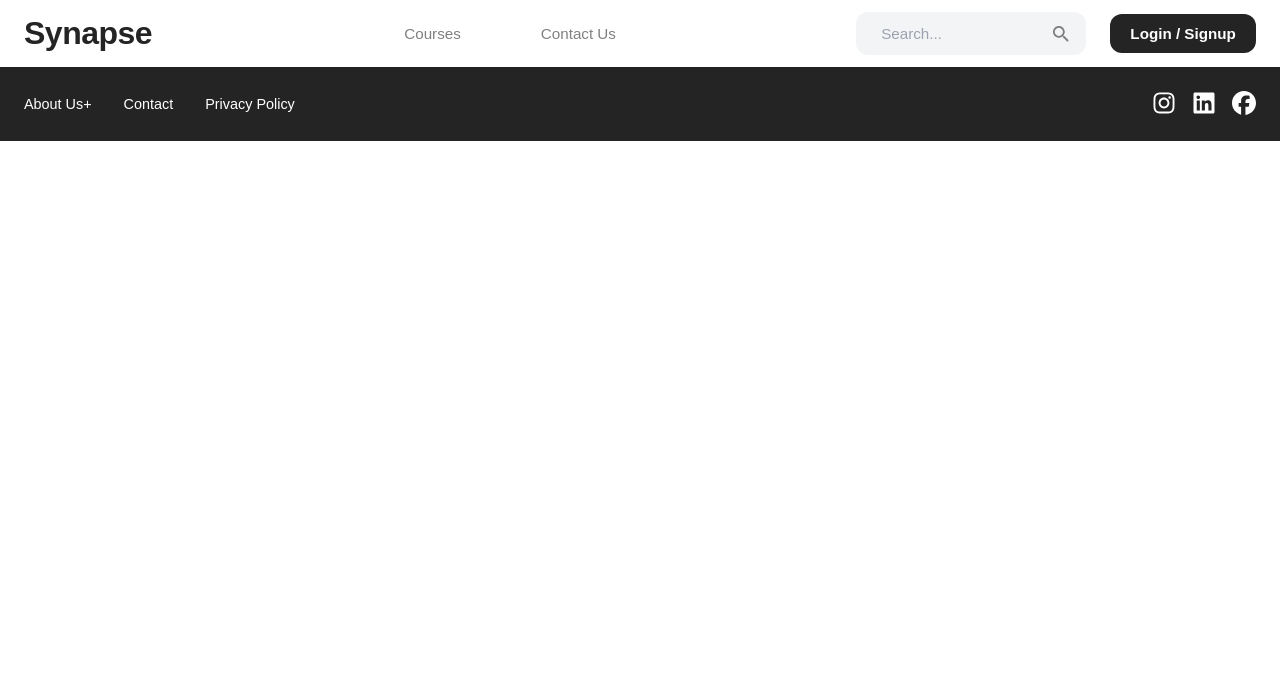
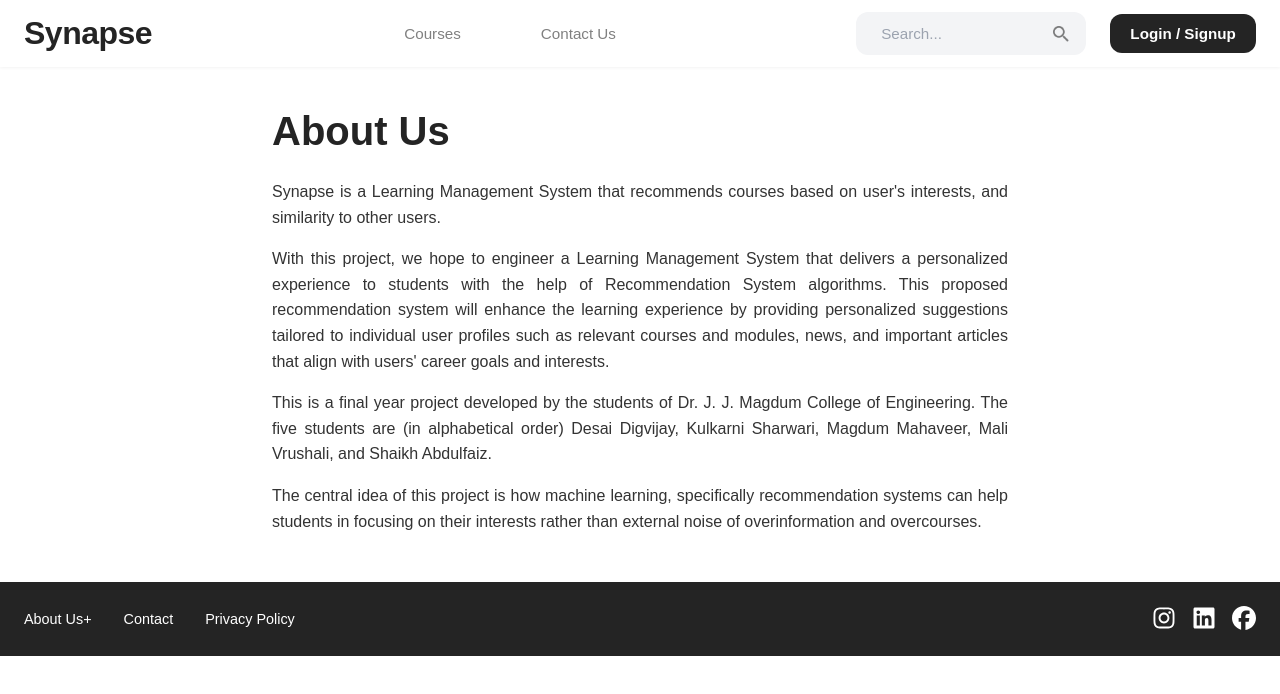
Before and after one commit to abdulshaikh55/synapse, a React (Vite) app in the folder frontend/: page /about in a window 1280 px wide. Shown: the top 694 px of the page. Built offline with nearby package versions, Linux system fonts and the light colour scheme.

Commit message:
✨ feat(About): link to footer

```diff
--- a/frontend/src/App.tsx
+++ b/frontend/src/App.tsx
@@ -9,6 +9,7 @@ import { AuthProvider } from "./context/AuthContext";
 import Footer from "./components/Footer/Footer";
 import PrivacyPolicy from "./pages/PrivacyPolicy/PrivacyPolicy";
 import Courses from "./pages/Courses/Courses";
+import About from "./pages/About/About";
 
 function App() {
   return (
@@ -18,6 +19,7 @@ function App() {
         <Routes>
           <Route path="/" element={<Main />} />
           <Route path="/signupLogin" element={<SignupLogin />} />
+          <Route path="/about" element={<About />} />
           <Route path="/contact" element={<Contact />} />
           <Route path="/surveyForm" element={<SurveyForm />} />
           <Route path="/privacy" element={<PrivacyPolicy />} />
--- /dev/null
+++ b/frontend/src/pages/About/About.module.css
@@ -0,0 +1,19 @@
+.aboutContainer {
+  padding: 2rem;
+  max-width: 800px;
+  margin: 0 auto;
+  color: #333;
+  line-height: 1.6;
+  font-family: Arial, Helvetica, sans-serif;
+}
+
+.aboutContainer h1 {
+  font-size: 2.5rem;
+  margin-bottom: 1rem;
+  color: #242424;
+}
+
+.aboutContainer p {
+  margin-bottom: 1rem;
+  text-align: justify;
+}
--- /dev/null
+++ b/frontend/src/pages/About/About.tsx
@@ -0,0 +1,36 @@
+import styles from "./About.module.css";
+
+const About = () => {
+  return (
+    <div className={styles.aboutContainer}>
+      <h1>About Us</h1>
+      <p>
+        Synapse is a Learning Management System that recommends courses based on
+        user's interests, and similarity to other users.
+      </p>
+      <p>
+        With this project, we hope to engineer a Learning Management System that
+        delivers a personalized experience to students with the help of
+        Recommendation System algorithms. This proposed recommendation system
+        will enhance the learning experience by providing personalized
+        suggestions tailored to individual user profiles such as relevant
+        courses and modules, news, and important articles that align with users'
+        career goals and interests.
+      </p>
+      <p>
+        {" "}
+        This is a final year project developed by the students of Dr. J. J.
+        Magdum College of Engineering. The five students are (in alphabetical
+        order) Desai Digvijay, Kulkarni Sharwari, Magdum Mahaveer, Mali
+        Vrushali, and Shaikh Abdulfaiz.{" "}
+      </p>
+      <p>
+        The central idea of this project is how machine learning, specifically
+        recommendation systems can help students in focusing on their interests
+        rather than external noise of overinformation and overcourses.
+      </p>
+    </div>
+  );
+};
+
+export default About;
--- a/frontend/src/pages/Main/Main.tsx
+++ b/frontend/src/pages/Main/Main.tsx
@@ -52,14 +52,26 @@ const Hero = () => {
         <h2>Additional Resources</h2>
         <div className={styles.io}>
           <div className={styles.in}>
+            <a
+              href="https://www.jjmcoe.ac.in"
+              target="_blank"
+              rel="noopener noreferrer"
+            >
               <img src={resource_in} alt="Coding logo" />
               <h3>Alumni resources</h3>
               <p>Take a look at these resources compiled by your alumni</p>
+            </a>
           </div>
           <div className={styles.out}>
+            <a
+              href="https://github.com/jjmcoe"
+              target="_blank"
+              rel="noopener noreferrer"
+            >
               <img src={resource_out} alt="Contribution banner" />
               <h3>Contribute</h3>
               <p>Share the resources you have found useful with your juniors</p>
+            </a>
           </div>
         </div>
       </section>
```
Lines whose indentation alone changed are shown as unchanged.
